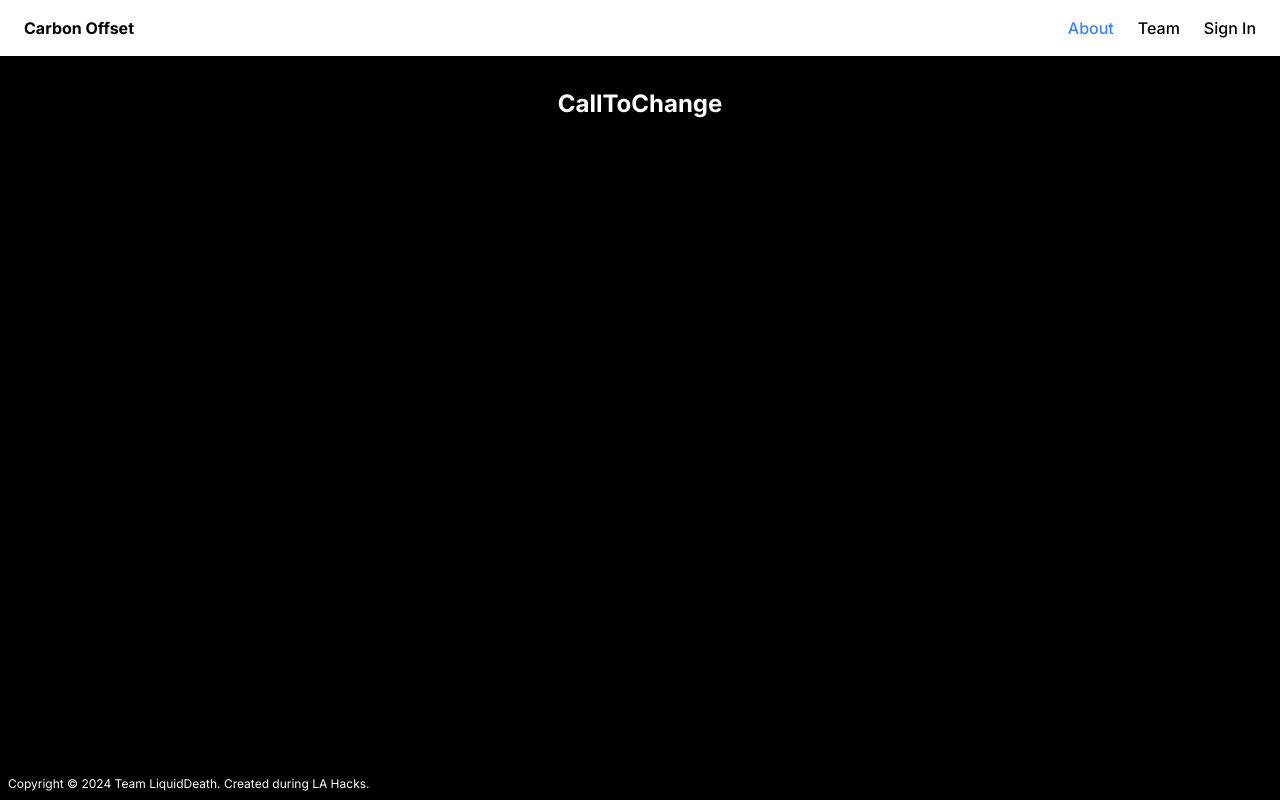
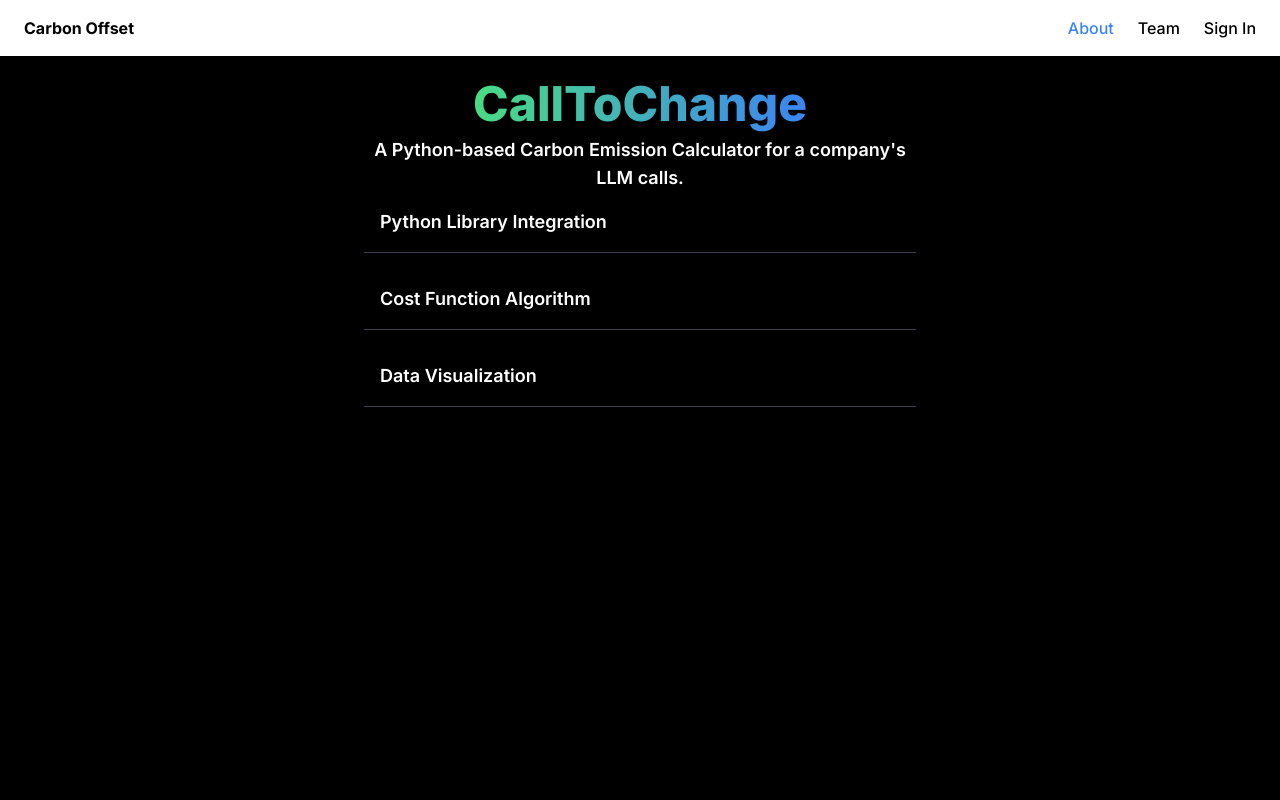
Before and after one commit to Arush223/CallToChange, a Next.js app: page /about in a window 1280 px wide. Built offline with nearby package versions, Linux system fonts and the light colour scheme; no server answers.

Commit message:
frontend commit v0.97567

```diff
--- a/src/app/about/page.jsx
+++ b/src/app/about/page.jsx
@@ -1,16 +1,75 @@
-import React from 'react';
+/* eslint-disable react/no-unescaped-entities */
+'use client'
+import React, { useState, useEffect } from 'react';
+import Link from 'next/link';
 import NavLinks from '../nav-links';
 
 export default function Page() {
+  const [isVisible, setIsVisible] = useState(false);
+  const [showText, setShowText] = useState(false);
+  const [activeSection, setActiveSection] = useState(null);
+
+
+  useEffect(() => {
+    const timer = setTimeout(() => {
+      setIsVisible(true);
+    }, 0);
+
+    const textTimer = setTimeout(() => {
+      setShowText(true);
+    }, 2000); // Increased delay to 2000ms (2 seconds)
+
+    return () => {
+      clearTimeout(timer);
+      clearTimeout(textTimer);
+    };
+  }, []);
+
+  const sections = [
+    {
+      title: 'Python Library Integration',
+      content: 'Our tool seamlessly integrates with custom Python libraries to analyze and calculate LLM call emissions.',
+    },
+    {
+      title: 'Cost Function Algorithm',
+      content: 'We utilize advanced cost function algorithms to accurately determine the carbon footprint of each LLM call.',
+    },
+    {
+      title: 'Data Visualization',
+      content: 'Interactive dashboards provide clear visualizations of emissions data, aiding in informed decision-making.',
+    },
+  ];
+
   return (
-    <div style={{ backgroundColor: 'black', color: 'white' }}>
+    <div className="relative h-screen bg-black text-white text-left overflow-hidden">
       <NavLinks />
-      <div className="text-2xl font-bold text-center mt-10">
-         CallToChange
+      <div className={`absolute p-5 top-0 left-1/2 transform -translate-x-1/2 ${isVisible ? 'opacity-100 transition-opacity duration-1000 delay-500' : 'opacity-0'} animationContainer grid place-items-center`}>
+        <h1 className="text-5xl font-extrabold bg-clip-text text-transparent bg-gradient-to-r from-green-400 to-blue-500 title overflow-visible p-2">
+          <span className="inline-block align-middle">CallToChange</span>
+        </h1>
+        <p className={`text-center text-lg font-semibold text-white animate-slide-up ${showText ? 'opacity-100 transition-opacity duration-2000 delay-1500' : 'opacity-0'}`}>
+            A Python-based Carbon Emission Calculator for a company's LLM calls.
+        </p>
+        <div className="w-full max-w-2xl">
+              <ul className="space-y-4">
+                {sections.map((section, index) => (
+                  <li key={index} className="border-b border-gray-700">
+                    <button
+                      className="w-full text-left text-lg font-semibold text-white bg-transparent p-4 focus:outline-none focus-visible:ring focus-visible:ring-opacity-50"
+                      onClick={() => setActiveSection(activeSection === index ? null : index)}
+                    >
+                      {section.title}
+                    </button>
+                    {activeSection === index && (
+                      <div className="p-4 text-white">
+                        {section.content}
+                      </div>
+                    )}
+                  </li>
+                ))}
+              </ul>
+            </div>
       </div>
-      <div className="absolute bottom-0 left-0 p-2 text-white text-xs">
-          Copyright &copy; 2024 Team LiquidDeath. Created during LA Hacks.
-        </div>
     </div>
   );
 }
--- a/src/app/globals.css
+++ b/src/app/globals.css
@@ -18,12 +18,7 @@
 
 body {
   color: rgb(var(--foreground-rgb));
-  background: linear-gradient(
-      to bottom,
-      transparent,
-      rgb(var(--background-end-rgb))
-    )
-    rgb(var(--background-start-rgb));
+  background: linear-gradient(to bottom, transparent, rgb(var(--background-end-rgb))) rgb(var(--background-start-rgb));
 }
 
 @layer utilities {
@@ -36,11 +31,7 @@ body {
   transition: opacity 1s ease-in-out;
 }
 
-.title {
-  text-align: left;
-  animation: fadeIn 1s ease-in-out;
-}
-
+.title,
 .subtitle {
   text-align: left;
   animation: fadeIn 1s ease-in-out;
@@ -87,17 +78,7 @@ body {
   transition: opacity 1s ease-in-out;
 }
 
-.title {
-  text-align: left;
-  animation: fadeIn 1s ease-in-out;
-}
-
-.subtitle {
-  text-align: left;
-  animation: fadeIn 1s ease-in-out;
-}
-
-@keyframes fadeIn {
+@keyframes fade-in {
   from {
     opacity: 0;
   }
@@ -105,3 +86,22 @@ body {
     opacity: 1;
   }
 }
+
+@keyframes slide-up {
+  from {
+    transform: translateY(50%);
+    opacity: 0;
+  }
+  to {
+    transform: translateY(0);
+    opacity: 1;
+  }
+}
+
+.animate-fade-in {
+  animation: fade-in 2s ease-in-out;
+}
+
+.animate-slide-up {
+  animation: slide-up 2s ease-in-out 0.5s forwards;
+}
--- a/src/app/nav-links.jsx
+++ b/src/app/nav-links.jsx
@@ -20,7 +20,7 @@ const Navbar = () => {
       <div className="container mx-auto px-6 py-4">
         <div className="flex items-center justify-between">
           <Link href="/" passHref>
-            <span className="text-black font-bold size cursor-pointer">Carbon Offset</span>
+            <span className="text-black hover:text-blue-500 font-bold size cursor-pointer">Carbon Offset</span>
           </Link>
           <nav className="flex items-center space-x-4 font-medium"> {/* Adjusted flex styling here */}
             {links.map((link) => (
@@ -37,7 +37,7 @@ const Navbar = () => {
                 </span>
               </Link>
             ))}
-            <div className="flex items-center space-x-4"> {/* Wrapper for SignedOut and SignedIn */}
+            <div className="flex items-center space-x-4">
               <SignedOut>
                 <Link href="/auth/sign-in" passHref>
                   <span className="flex items-center text-black hover:text-blue-500 transition-colors duration-300 cursor-pointer">
--- a/src/app/page.jsx
+++ b/src/app/page.jsx
@@ -48,19 +48,19 @@ function Page() {
   return (
     <div className="relative h-screen bg-black overflow-hidden">
       <NavLinks />
-      <div className={`absolute top-1/3 left-1/2 transform -translate-x-1/2 -translate-y-1/6 ${isVisible ? 'opacity-100 transition-opacity duration-1000 delay-500' : 'opacity-0'} animationContainer`}>
-        <h1 className={`text-5xl font-extrabold bg-clip-text text-transparent bg-gradient-to-r from-green-400 to-blue-500 title overflow-visible`}>
+      <div className={`absolute top-1/2 left-1/2 transform -translate-x-1/2 -translate-y-1/2 ${isVisible ? 'opacity-100 transition-opacity duration-1000 delay-500' : 'opacity-0'} animationContainer`}>
+        <h1 className={`text-5xl font-extrabold bg-clip-text text-transparent bg-gradient-to-r from-green-400 to-blue-500 title overflow-visible text-center`}>
           Over {percentage}% of companies use LLMs.
         </h1>
         {showText && (
           <div className="mt-5 ">
-            <p className={`text-lg font-semibold text-white subtitle `}>
+            <p className={`text-lg font-semibold text text-white subtitle text-center`}>
               <Link href="/about">
-                <span className="flex items-center space-x-1">
-                  <span className="opacity-100 transition-opacity duration-1000 delay-1500 hover:text-blue-800">
+                <span className="flex items-center  space-x-1">
+                  <span className="opacity-100 transition-opacity duration-1000 delay-1500 hover:text-blue-800 ">
                     Let's talk about the environmental cost.
                   </span>
-                  <svg xmlns="http://www.w3.org/2000/svg" className="h-5 w-5 text-white hover:text-blue-800 transition-colors duration-300" fill="none" viewBox="0 0 20 20" stroke="currentColor">
+                  <svg xmlns="http://www.w3.org/2000/svg" className="h-5 w-5 text-white hover:text-blue-800 transition-colors duration-300 " fill="none" viewBox="0 0 20 20" stroke="currentColor">
                     <path strokeLinecap="round" strokeLinejoin="round" strokeWidth={2} d="M17 8l4 4m0 0l-4 4m4-4H3" />
                   </svg>
                 </span>
@@ -84,8 +84,8 @@ function Page() {
           </div>
         </div>
       </div>
-        <div className="absolute bottom-0 left-0 p-2 text-white text-xs">
-          Copyright &copy; 2024 Team LiquidDeath. Created during LA Hacks.
+        <div className="absolute top-0 left-0 p-2 text-white text-xs">
+          &copy; 2024 Team LiquidDeath. Created during LA Hacks.
         </div>
     </div>
 
```
